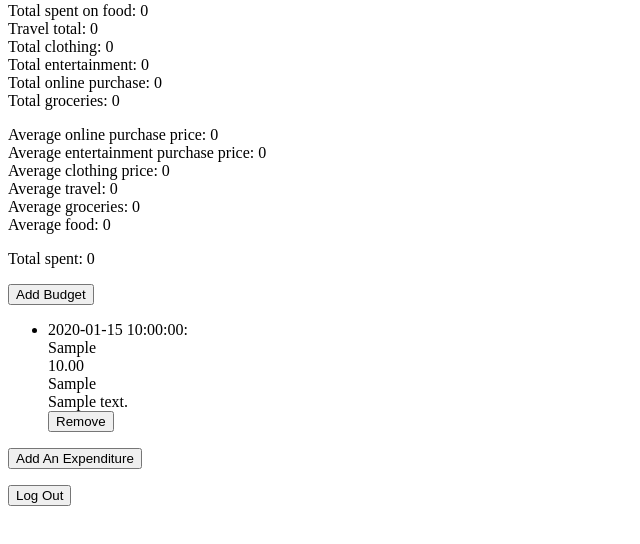
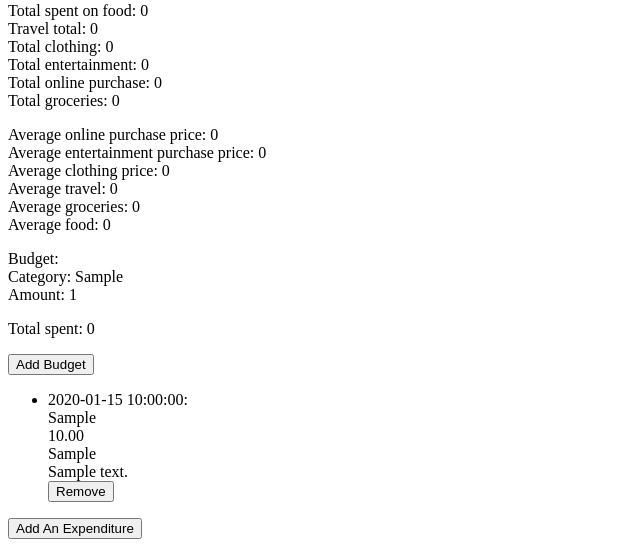
Before and after one commit to emilydowgialo/Spent, a Flask app: page /dashboard/1 in a window 1280 px wide. Shown: the part 187-731 px from the top of the page, without its empty margins (0-640 px from the left). Run offline with Flask 2, Linux system fonts and the light colour scheme; the visitor is signed in with stand-in values (Sample User, id 1); tables that the repository leaves empty hold one stand-in row (values such as "Sample post").

Commit message:
budget sorta working

```diff
--- a/server.py
+++ b/server.py
@@ -35,6 +35,7 @@ def dashboard(id):
 
         # This is the user's budget
         budget = Budget.query.filter_by(id=id).first()
+        new_budget = budget.budget
         budget_category = budget.category
 
         print
@@ -231,7 +232,9 @@ def dashboard(id):
                                                 avg_travel_expenditures=avg_travel_expenditures,
                                                 avg_groceries_expenditures=avg_groceries_expenditures,
                                                 avg_food_expenditures=avg_food_expenditures,
-                                                total_spent=total_spent)
+                                                total_spent=total_spent,
+                                                new_budget=new_budget,
+                                                budget_category=budget_category)
 
 
 @app.route('/expenditure-form', methods=["GET", "POST"])
@@ -257,11 +260,51 @@ def add_budget():
     # Set the value of the user id of the user in the session
     id = session.get('id')
 
+    print
+    print
+    print "id"
+    print id
+    print
+
     # Get values from the form
     budget = request.form.get("budget")
     category = request.form.get("category")
 
-    # Create a new expenditure object to insert into the expenditures table
+    user_budget_query = Budget.query.filter_by(budget_userid=id).all()
+    # user_budget_query_cat = user_budget_query.category
+
+    print
+    print
+    print "user_budget_query"
+    print user_budget_query[0].budget_userid
+    print
+    print user_budget_query[0].category
+    print len(user_budget_query)
+    print
+
+    for query in user_budget_query:
+        if query.category == category:
+            print "AHA!"
+            print query.category, query.id, query.budget_userid
+            db.session.delete(query)
+            db.session.commit()
+
+        # else:
+        #     print "OH IT'S NEW"
+        #     print query.category, query.id, query.budget_userid
+            # # Create a new expenditure object to insert into the expenditures table
+            # new_budget = Budget(budget=budget,
+            #                     category=category,
+            #                     budget_userid=id)
+
+            # # Insert the new expenditure into the expenditures table and commit the insert
+            # db.session.add(new_budget)
+            # db.session.commit()
+
+            print
+            print
+            print
+
     new_budget = Budget(budget=budget,
                         category=category,
                         budget_userid=id)
@@ -271,7 +314,9 @@ def add_budget():
     db.session.commit()
 
     # Redirect to the dashboard
-    return redirect(url_for('dashboard', id=id))
+    return redirect(url_for('dashboard',
+                             id=id))
+                             # new_budget=new_budget))
 
 
 @app.route('/add-expenditure-to-db', methods=["GET", "POST"])
--- a/templates/dashboard.html
+++ b/templates/dashboard.html
@@ -40,6 +40,12 @@
         Average food: {{ avg_food_expenditures }}<br>
 
     <p>
+        Budget:<br>
+        Category: {{ budget_category }}<br>
+        Amount: {{ new_budget }}
+    </p>
+
+    <p>
         Total spent: {{ total_spent }}
     </p>
 
```
